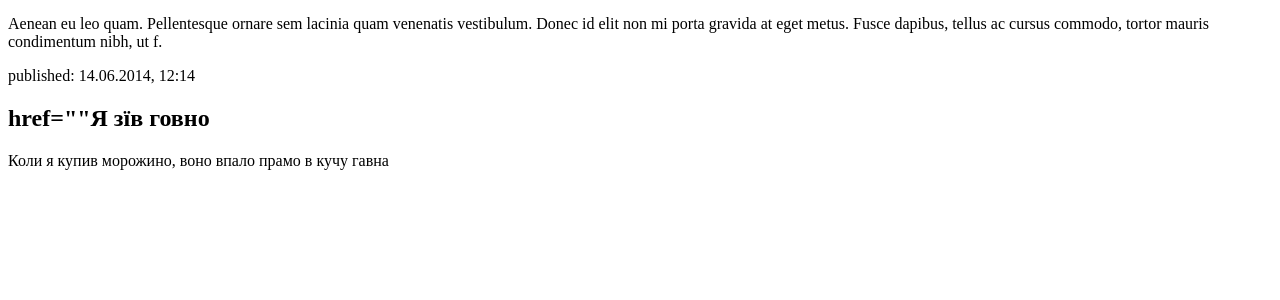
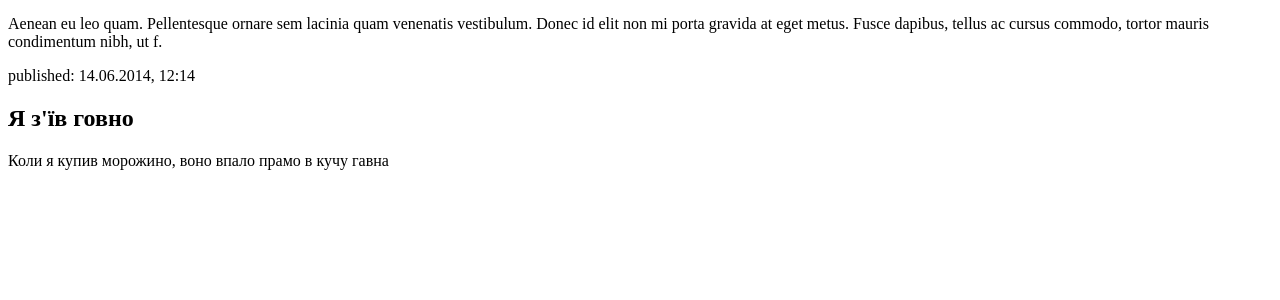
Before and after one commit to Libolir/my-first-blog, a Django app: template blog/templates/blog/post_list.html in a window 1280 px wide. Shown: the part 273-573 px from the top of the page. Run offline with Django 3.2, Linux system fonts and the light colour scheme; the template is opened without the code that fills it, so the values that code supplies are empty; parts of the project's set-up code (start-up, migrations or seed data) failed here and were passed over.

Commit message:
Modified templates to display posts from database.

```diff
--- a/blog/templates/blog/post_list.html
+++ b/blog/templates/blog/post_list.html
@@ -21,7 +21,7 @@
 
         <div>
             <p>published: 14.06.2014, 12:14</p>
-            <h2><a> href=""Я зїв говно</a></h2>
+            <h2>Я з'їв говно</h2>
             <p>Коли я купив морожино, воно впало прамо в кучу гавна</p>
         </div>
     </body>
```
